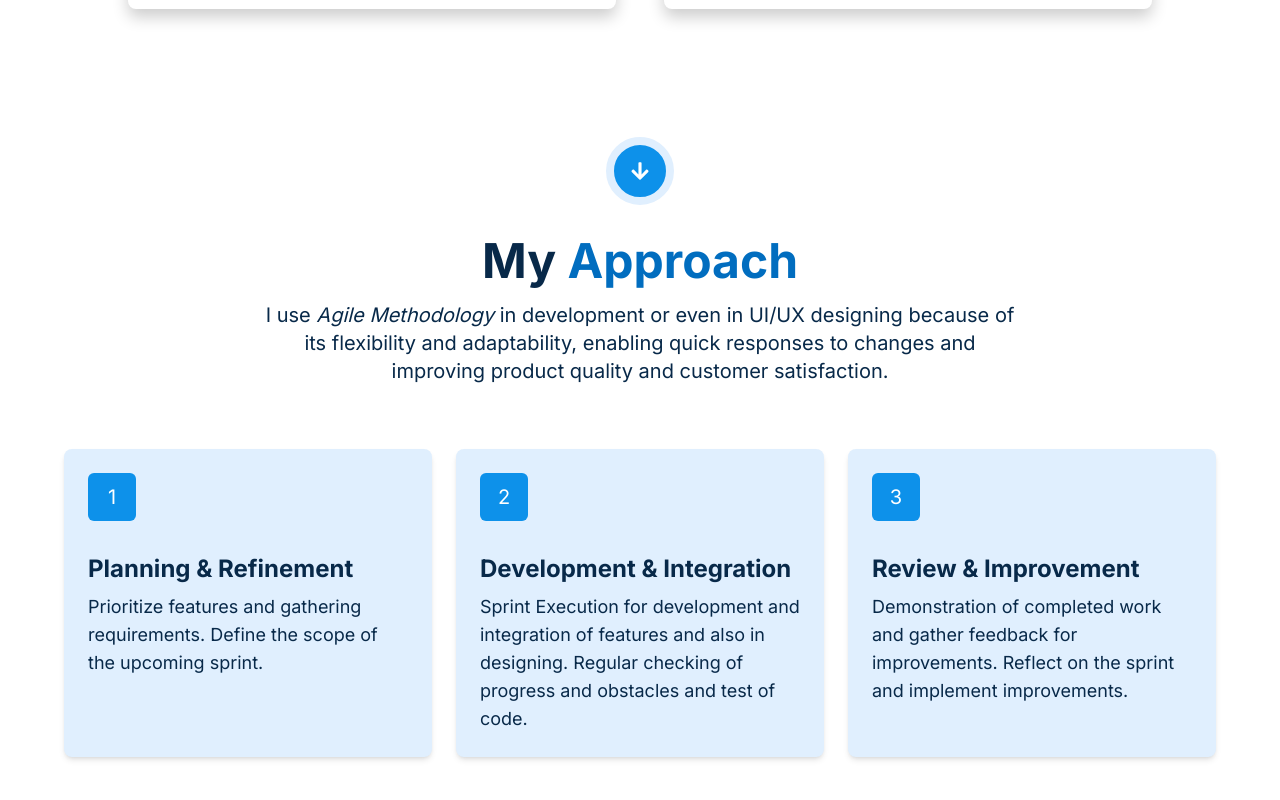
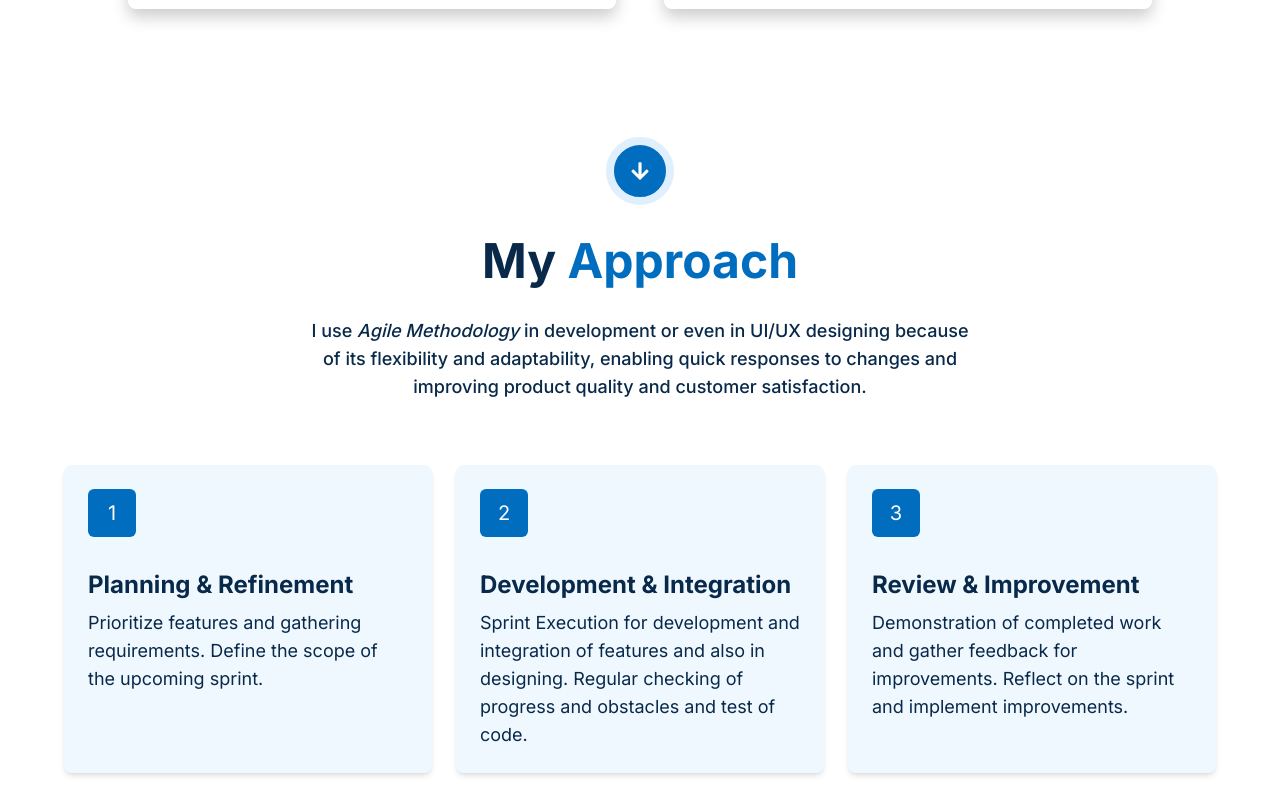
Before and after one commit to johnreyluntayao/my-portfolio, a Next.js app: page / in a window 1280 px wide. Shown: the part 4940-5740 px from the top of the page. Built offline with nearby package versions, Linux system fonts and the light colour scheme.

Commit message:
refactor: myapproach-section

```diff
--- a/components/MyApproach.tsx
+++ b/components/MyApproach.tsx
@@ -1,46 +1,33 @@
 "use client";
 
-import React from 'react';
-import { motion } from 'framer-motion';
-import { myApproach } from '@/lib/imports';
-import { FaArrowDown } from 'react-icons/fa';
+import React from "react";
+import { motion } from "framer-motion";
+import { myApproach } from "@/lib/imports";
+import { FaArrowDown } from "react-icons/fa";
+
+const variants = {
+  hidden: { opacity: 0, y: -50 },
+  visible: (delay = 0) => ({
+    opacity: 1,
+    y: 0,
+    transition: { duration: 0.5, delay, ease: "easeOut" },
+  }),
+};
 
 const MyApproach = () => {
-
-  const cardVariants = {
-    hidden: {
-      x: -100,
-      opacity: 0,
-    },
-    visible: (index: number) => ({
-      x: 0,
-      opacity: 1,
-      transition: {
-        delay: index * 0.4,
-      },
-    }),
-  };
-
   return (
-    <section className="my-16 max-w-max" id="myApproach">
+    <section className="my-32 max-w-max" id="myApproach">
       <motion.div
         className="flex flex-col justify-center items-center"
         initial="hidden"
         whileInView="visible"
         viewport={{ amount: 0.2 }}
       >
-        <motion.div className="flex-1">
-          <motion.div
+        <motion.div
           className="flex items-center justify-center"
-          initial="hidden"
-          whileInView="visible"
-          viewport={{ amount: 0.2 }}
-          variants={{
-            hidden: { opacity: 0, y: -50 },
-            visible: { opacity: 1, y: 0, transition: { duration: 0.3 } },
-          }}
+          variants={variants}
         >
-          <div className="bg-science-blue-500 border-8 border-science-blue-100 text-white p-4 rounded-full">
+          <div className="bg-science-blue-600 border-8 border-science-blue-100 text-white p-4 rounded-full">
             <span className="text-xl">
               <FaArrowDown />
             </span>
@@ -49,13 +36,8 @@ const MyApproach = () => {
 
         <motion.div
           className="flex justify-center items-center pt-8"
-          initial="hidden"
-          whileInView="visible"
-          viewport={{ amount: 0.2 }}
-          variants={{
-            hidden: { opacity: 0, y: -50 },
-            visible: { opacity: 1, y: 0, transition: { duration: 0.3, delay: 0.2 } },
-          }}
+          variants={variants}
+          custom={0.2}
         >
           <h1 className="heading text-science-blue-950">
             My <span className="text-science-blue-600">Approach</span>
@@ -63,41 +45,54 @@ const MyApproach = () => {
         </motion.div>
 
         <motion.p
-          className="text-base md:text-lg lg:text-xl font-normal text-science-blue-950 pt-4 text-center max-w-[750px] mb-16"
-          initial="hidden"
-          whileInView="visible"
-          viewport={{ amount: 0.2 }}
-          variants={{
-            hidden: { opacity: 0, y: -50 },
-            visible: { opacity: 1, y: 0, transition: { duration: 0.3, delay: 0.4 } },
-          }}
+          className="text-sm md:text-base lg:text-lg font-medium text-science-blue-950 pt-8 text-center max-w-2xl pb-16"
+          variants={variants}
+          custom={0.4}
         >
           I use <em>Agile Methodology</em> in development or even in UI/UX designing because of its
           flexibility and adaptability, enabling quick responses to changes and improving product
           quality and customer satisfaction.
         </motion.p>
 
-        </motion.div>
-
         <div className="grid grid-cols-1 md:grid-cols-2 lg:grid-cols-3 gap-6">
           {myApproach.map((card, index) => (
             <motion.div
               key={card.id}
-              className="bg-science-blue-100 p-6 rounded-lg shadow-md hover:shadow-lg transition"
-              custom={index}
+              className="bg-science-blue-50 p-6 rounded-lg shadow-md hover:shadow-lg transition max-w-md"
               initial="hidden"
               whileInView="visible"
               viewport={{ amount: 0.2 }}
-              variants={cardVariants}
+              variants={{
+                hidden: { opacity: 0, scale: 0.8, y: 20 },
+                visible: {
+                  opacity: 1,
+                  scale: 1,
+                  y: 0,
+                  transition: {
+                    delay: index * 0.2,
+                    duration: 0.8,
+                    ease: "easeOut",
+                  },
+                },
+              }}
             >
               <div className="flex items-center gap-3 mb-8">
-                <div className="bg-science-blue-500 text-white text-base md:text-lg lg:text-xl w-12 h-12 flex items-center justify-center rounded-md">
+                <motion.div
+                  className="bg-science-blue-600 text-white text-base md:text-lg lg:text-xl w-12 h-12 flex items-center justify-center rounded-md"
+                  whileHover={{
+                    scale: 1.1,
+                    rotate: 10,
+                    transition: { duration: 0.2 },
+                  }}
+                >
                   {card.id}
-                </div>
+                </motion.div>
               </div>
+
               <h3 className="text-base md:text-xl lg:text-2xl font-bold text-science-blue-950 mb-2">
                 {card.title}
               </h3>
+
               <p className="text-science-blue-950 text-sm md:text-base lg:text-lg">
                 {card.description}
               </p>
```
